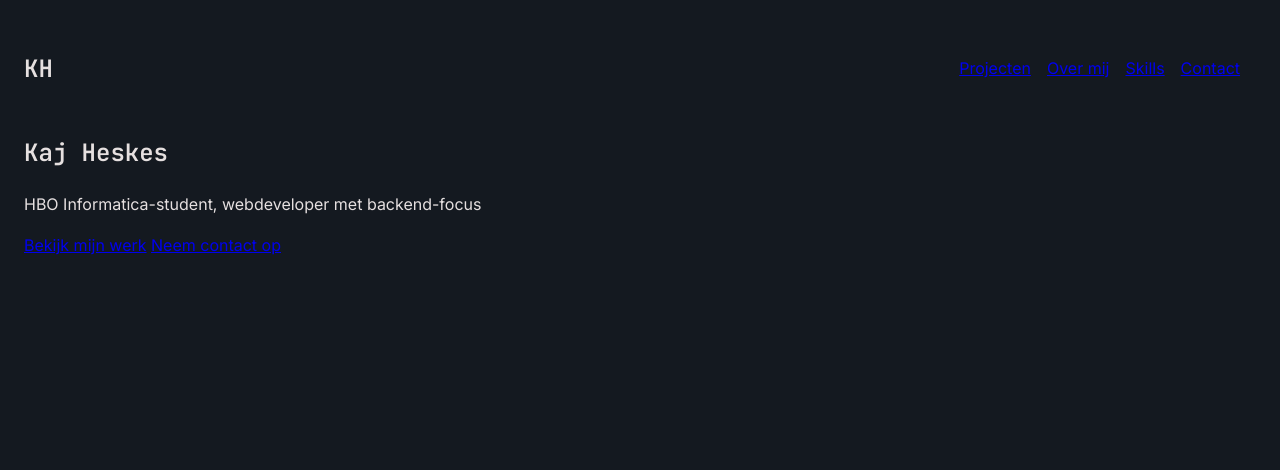
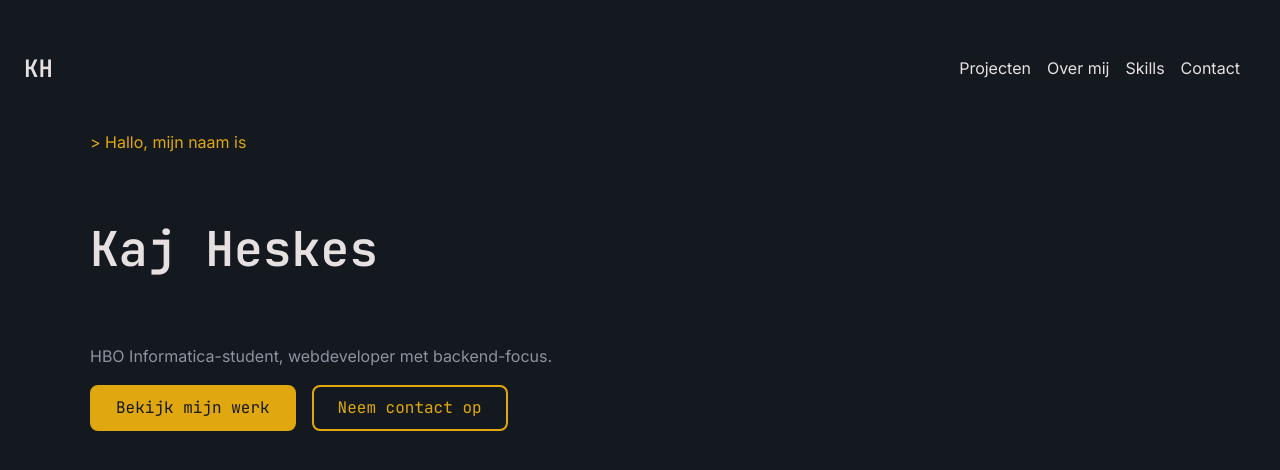
Before and after one commit to DutchSapper/Portfolio_Kaj_Heskes_2026, a plain HTML site: page index.html in a window 1280 px wide. Drawn offline with Linux system fonts and the light colour scheme.

Commit message:
Update Hero section
adjustments will follow

```diff
--- a/css/style.css
+++ b/css/style.css
@@ -45,6 +45,7 @@ body {
 
 }
 
+
 h1, h2, h3 {
   font-family: var(--font-mono);
 }
@@ -55,13 +56,90 @@ header {
 
 }
 
+
 nav {
   display: flex;
   align-items: center;
   justify-content: space-between;
+}
+nav a {
+  color: var(--primary-color);
+  text-decoration: none;
+}
+nav a:hover{
+  color: var(--primary-ac-color);
+  text-decoration: none;
 }
 
 ul, li{
   display: flex;
   padding: var(--space-2);
 }
+a:focus-visible {
+  outline: 2px solid var(--primary-ac-color);
+  outline-offset: 4px;
+}
+
+
+/* Hero section */
+#hero {
+  display: flex;
+  flex-direction: column;
+  min-height: 80vh;
+  max-width: var(--max-width);
+  margin-inline: auto;
+}
+
+#hero_intro {
+  color: var(--primary-ac-color);
+  font: var(--font-mono);
+}
+
+#hero h1 {
+  font-size: var(--text-2xl);
+}
+
+#hero p {
+  color: var(--primary-sec-color);
+}
+
+.hero-actions {
+  display: flex;
+  flex-wrap: wrap;
+  gap: var(--space-3);
+}
+
+.btn {
+  display: inline-block;
+  padding: var(--space-2) var(--space-4);
+  border: 2px solid var(--primary-ac-color);
+  border-radius: var(--radius);
+  font-family: var(--font-mono);
+  text-decoration: none;
+  transition: background-color 0.2s ease, color 0.2s ease;
+}
+
+.btn-primary {
+  background-color: var(--primary-ac-color);
+  color: var(--primary-bg-color);
+}
+
+.btn-secondary {
+  background-color: transparent;
+  color: var(--primary-ac-color);
+}
+
+.btn-primary:hover {
+  background-color: transparent;
+  color: var(--primary-ac-color);
+}
+
+.btn-secondary:hover {
+  background-color: var(--primary-ac-color);
+  color: var(--primary-bg-color);
+}
+
+.btn:focus-visible {
+  outline: 2px solid var(--primary-color);
+  outline-offset: 4px;
+}
--- a/index.html
+++ b/index.html
@@ -25,28 +25,34 @@
         </nav>
     </header>
     <main>
+        <!--  -->
         <section id="hero">
-            <p ></p>
+            <h3 id="hero_intro">> Hallo, mijn naam is</h3>
             <h1>Kaj Heskes</h1>
-            <p>HBO Informatica-student, webdeveloper met backend-focus</p>
-            <a href="#projecten">Bekijk mijn werk</a>
-            <a href="#pcontact">Neem contact op</a>
+            <p>HBO Informatica-student, webdeveloper met backend-focus.</p>
 
-
+            <div class="hero-actions">
+                <a href="#projecten" class="btn btn-primary">Bekijk mijn werk</a>
+                <a href="#contact" class="btn btn-secondary">Neem contact op</a>
+            </div>
         </section>
 
+        <!--  -->
         <section id="projecten">
 
         </section>
 
+        <!--  -->
         <section id="over-mij">
 
         </section>
 
+        <!--  -->
         <section id="skills">
 
         </section>
 
+        <!--  -->
         <section id="contact">
 
         </section>
```
